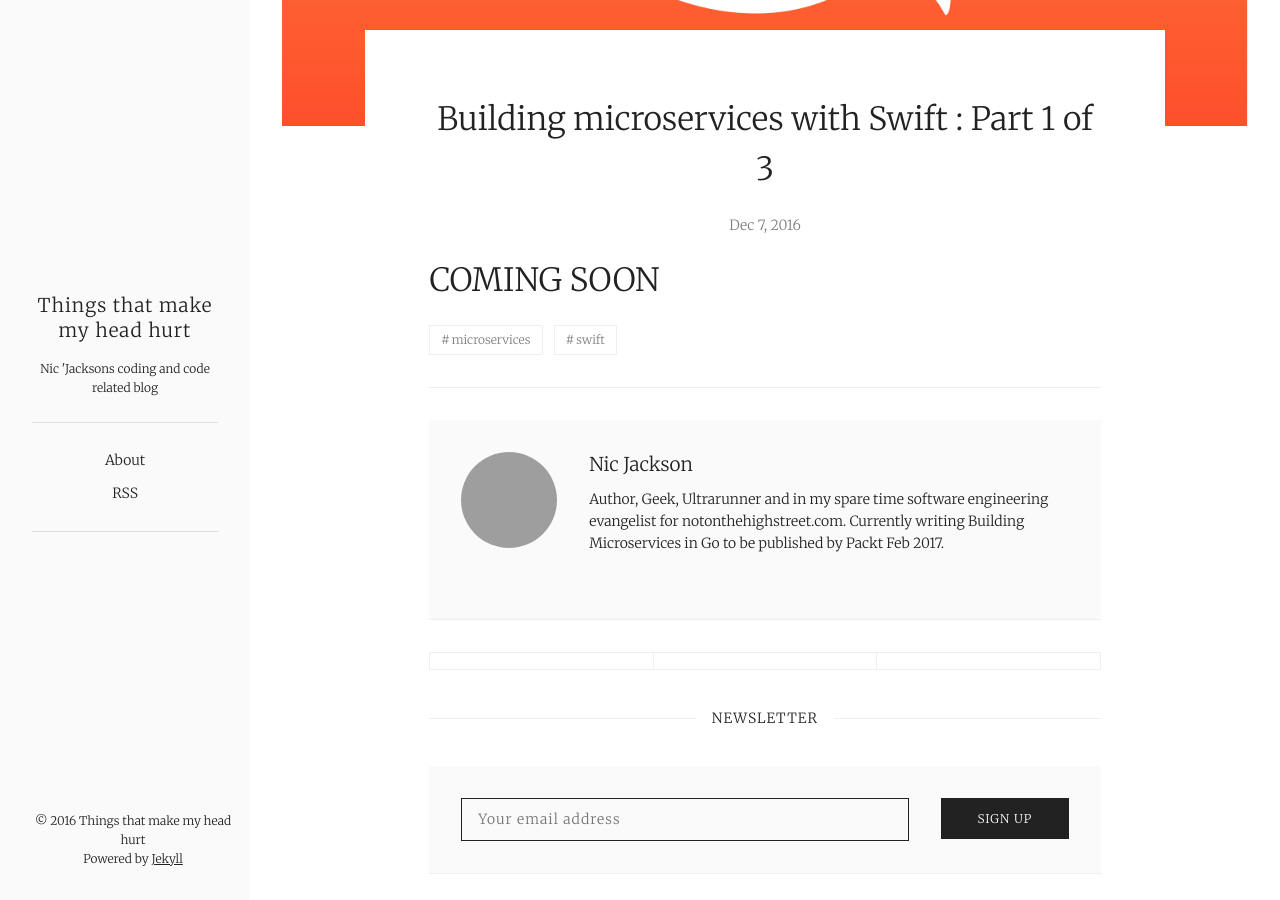
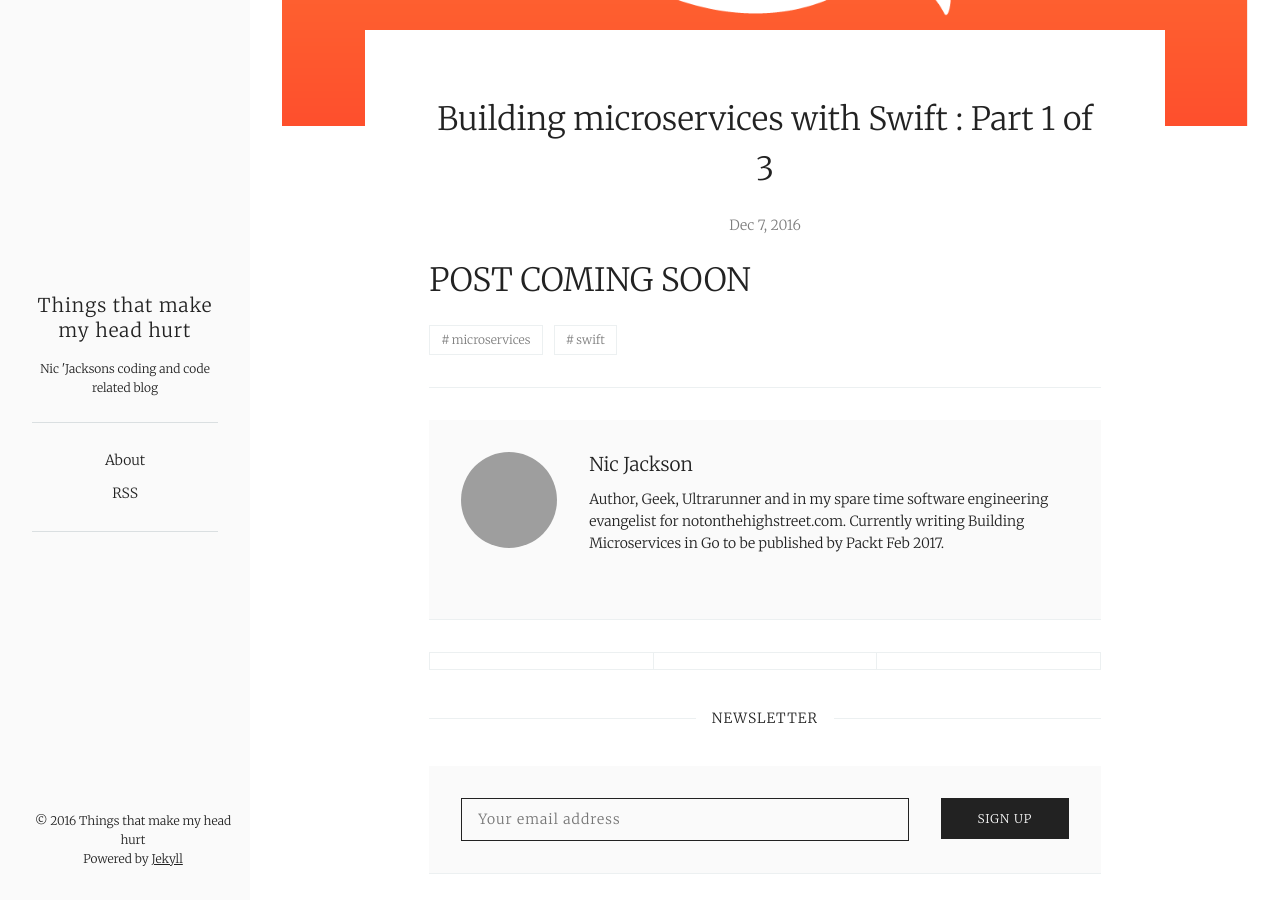
Before and after one commit to nicholasjackson/nicholasjackson.github.io, a Jekyll site: the page built from _posts/2016-12-07-building-microservices-with-swift-1.markdown, in a window 1280 px wide and 900 px high, scrolled down 449 px. Built offline with Jekyll 4.4.1, drawn with Linux system fonts in a browser that asks for light colours; comment, search, counter and statistics services are not loaded; grey boxes are pictures that could not be loaded.

Commit message:
Add new post

```diff
--- a/_posts/2016-12-07-building-microservices-with-swift-1.markdown
+++ b/_posts/2016-12-07-building-microservices-with-swift-1.markdown
@@ -6,4 +6,4 @@ author: nic
 image: /images/posts/microservices_swift/swift.png
 ---
 
-# COMING SOON
+# POST COMING SOON
```
